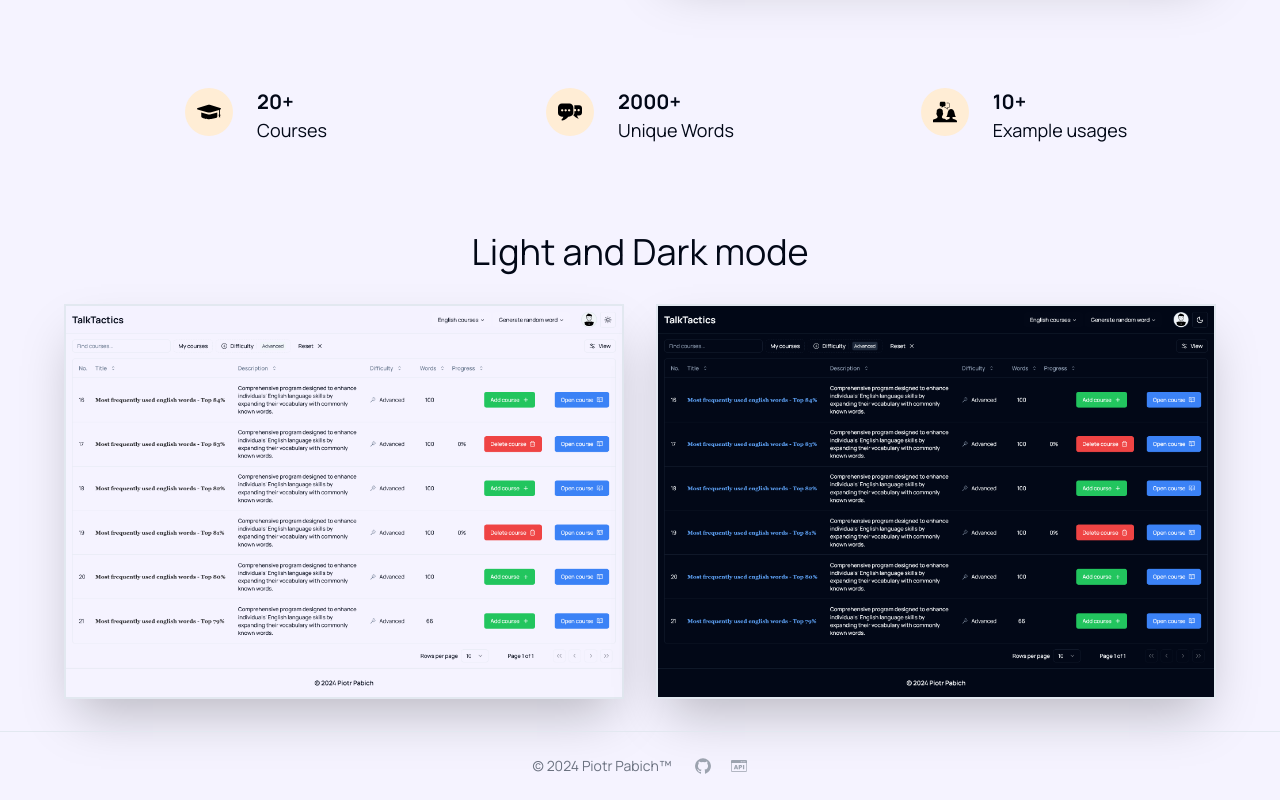
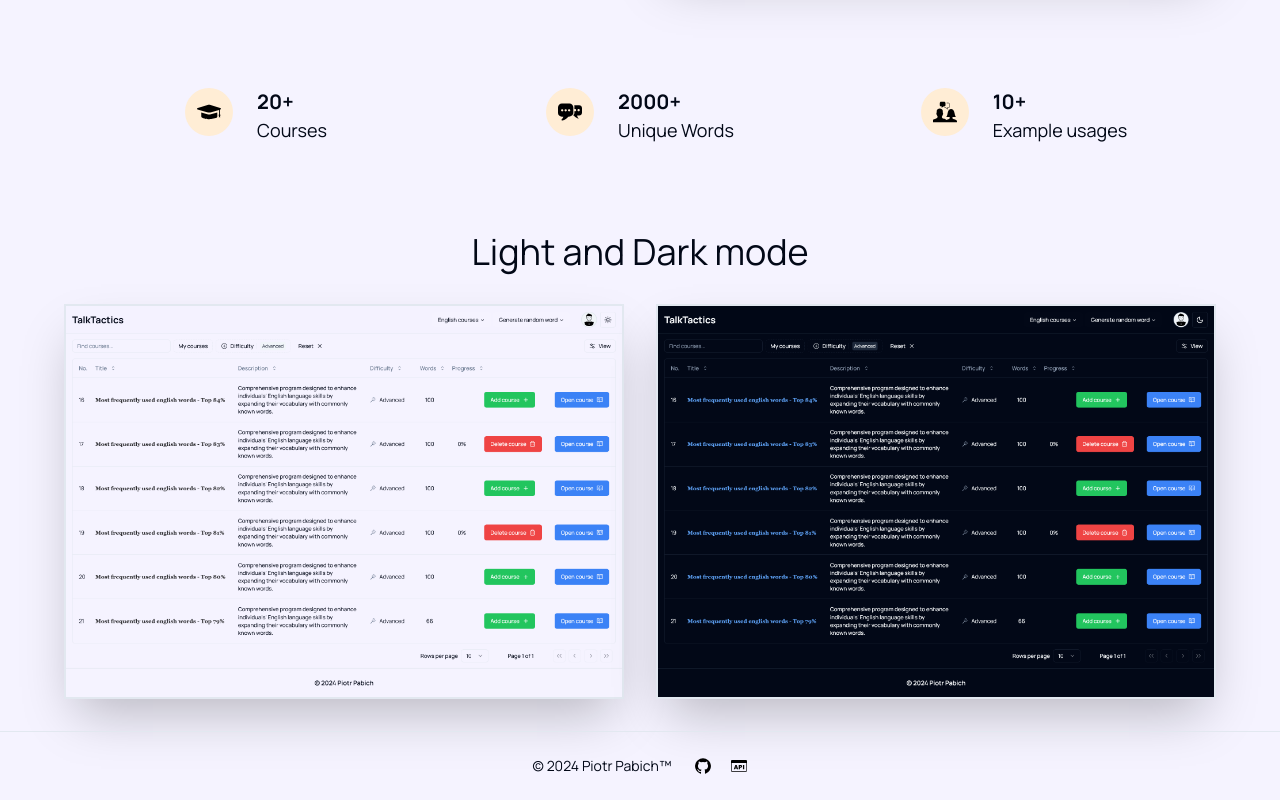
Before and after one commit to PiotrPabichCode/talk-tactics-frontend-nextjs, a Next.js app: page / in a window 1280 px wide. Shown: the part 509-1309 px from the top of the page. Built offline with nearby package versions, Linux system fonts and the light colour scheme; no server answers; what assert would draw is missing.

Commit message:
feat(footer): Added repository links to footer

```diff
--- a/src/app/(public)/auth/_components/login-form.tsx
+++ b/src/app/(public)/auth/_components/login-form.tsx
@@ -58,7 +58,7 @@ export function LoginForm({ toggleVariant }: { toggleVariant: () => void }) {
             </CardDescription>
           </CardHeader>
           <CardContent className='grid gap-4'>
-            <div className='grid md:grid-cols-2 gap-6'>
+            {/* <div className='grid md:grid-cols-2 gap-6'>
               <Button variant='outline'>
                 <Icons.gitHub className='mr-2 h-4 w-4' />
                 Github
@@ -67,7 +67,7 @@ export function LoginForm({ toggleVariant }: { toggleVariant: () => void }) {
                 <Icons.google className='mr-2 h-4 w-4' />
                 Google
               </Button>
-            </div>
+            </div> */}
             <div className='relative'>
               <div className='absolute inset-0 flex items-center'>
                 <span className='w-full border-t' />
--- a/src/components/footer.tsx
+++ b/src/components/footer.tsx
@@ -9,44 +9,30 @@ export function Footer() {
     //     </p>
     //   </Link>
     // </footer>
-    <footer className='px-4 py-6 mt-auto shadow-sm border-t md:flex md:items-center md:justify-center gap-6'>
-      <span className='text-sm text-gray-500 dark:text-gray-300 sm:text-center'>
+    <footer className='px-4 py-6 mt-auto shadow-sm border-t flex flex-col md:flex-row items-center justify-center md:gap-6'>
+      <span className='text-sm text-semibold text-current'>
         <Link href='https://www.piotrpabich.com/projects/TalkTactics'>
           © 2024 Piotr Pabich™
         </Link>
       </span>
-      <div className='flex mt-4 sm:justify-center md:mt-0 space-x-5 rtl:space-x-reverse'>
-        <Link
-          href='https://github.com/PiotrPabichCode/talk-tactics-frontend-nextjs'
-          className='text-gray-400 hover:text-gray-900 dark:hover:text-white'>
+      <div className='flex mt-4 sm:justify-center items-center md:mt-0 space-x-5 rtl:space-x-reverse'>
+        <Link href='https://github.com/PiotrPabichCode/talk-tactics-frontend-nextjs'>
           <svg
-            className='w-4 h-4'
+            className='w-4 h-4 dark:hover:fill-blue-800 hover:fill-blue-800 fill-black dark:fill-white'
             aria-hidden='true'
             xmlns='http://www.w3.org/2000/svg'
-            fill='currentColor'
             viewBox='0 0 20 20'>
-            <path
-              fillRule='evenodd'
-              d='M10 .333A9.911 9.911 0 0 0 6.866 19.65c.5.092.678-.215.678-.477 0-.237-.01-1.017-.014-1.845-2.757.6-3.338-1.169-3.338-1.169a2.627 2.627 0 0 0-1.1-1.451c-.9-.615.07-.6.07-.6a2.084 2.084 0 0 1 1.518 1.021 2.11 2.11 0 0 0 2.884.823c.044-.503.268-.973.63-1.325-2.2-.25-4.516-1.1-4.516-4.9A3.832 3.832 0 0 1 4.7 7.068a3.56 3.56 0 0 1 .095-2.623s.832-.266 2.726 1.016a9.409 9.409 0 0 1 4.962 0c1.89-1.282 2.717-1.016 2.717-1.016.366.83.402 1.768.1 2.623a3.827 3.827 0 0 1 1.02 2.659c0 3.807-2.319 4.644-4.525 4.889a2.366 2.366 0 0 1 .673 1.834c0 1.326-.012 2.394-.012 2.72 0 .263.18.572.681.475A9.911 9.911 0 0 0 10 .333Z'
-              clipRule='evenodd'
-            />
+            <path d='M10 .333A9.911 9.911 0 0 0 6.866 19.65c.5.092.678-.215.678-.477 0-.237-.01-1.017-.014-1.845-2.757.6-3.338-1.169-3.338-1.169a2.627 2.627 0 0 0-1.1-1.451c-.9-.615.07-.6.07-.6a2.084 2.084 0 0 1 1.518 1.021 2.11 2.11 0 0 0 2.884.823c.044-.503.268-.973.63-1.325-2.2-.25-4.516-1.1-4.516-4.9A3.832 3.832 0 0 1 4.7 7.068a3.56 3.56 0 0 1 .095-2.623s.832-.266 2.726 1.016a9.409 9.409 0 0 1 4.962 0c1.89-1.282 2.717-1.016 2.717-1.016.366.83.402 1.768.1 2.623a3.827 3.827 0 0 1 1.02 2.659c0 3.807-2.319 4.644-4.525 4.889a2.366 2.366 0 0 1 .673 1.834c0 1.326-.012 2.394-.012 2.72 0 .263.18.572.681.475A9.911 9.911 0 0 0 10 .333Z' />
           </svg>
           <span className='sr-only'>GitHub frontend repository</span>
         </Link>
-        <Link
-          href='https://github.com/PiotrPabichCode/talk-tactics-backend-springboot'
-          className='text-gray-400 hover:text-gray-900 dark:hover:text-white'>
+        <Link href='https://github.com/PiotrPabichCode/talk-tactics-backend-springboot'>
           <svg
-            className='w-4 h-4'
+            className='w-4 h-4 fill-black dark:fill-white dark:hover:fill-blue-800 hover:fill-blue-800'
             aria-hidden='true'
             xmlns='http://www.w3.org/2000/svg'
-            fill='currentColor'
             viewBox='0 0 122.88 91.26'>
-            <path
-              fillRule='evenodd'
-              d='M8.32,0h106.24c4.58,0,8.32,3.74,8.32,8.32v74.62c0,4.57-3.74,8.32-8.32,8.32H8.32C3.74,91.26,0,87.51,0,82.94 V8.32C0,3.74,3.74,0,8.32,0L8.32,0z M43.7,64.74H32.8l-1.57,5.14H21.4l11.73-31.16h10.54l11.68,31.16H45.26L43.7,64.74L43.7,64.74z M41.67,58l-3.4-11.2L34.85,58H41.67L41.67,58z M59.15,38.72h16.02c3.49,0,6.1,0.83,7.84,2.49c1.73,1.66,2.6,4.03,2.6,7.09 c0,3.15-0.95,5.61-2.84,7.38c-1.89,1.78-4.79,2.66-8.68,2.66h-5.28v11.53h-9.66V38.72L59.15,38.72z M68.81,52.03h2.37 c1.87,0,3.18-0.33,3.94-0.97c0.75-0.65,1.13-1.47,1.13-2.48c0-0.98-0.33-1.81-0.99-2.49c-0.65-0.68-1.89-1.02-3.7-1.02h-2.76V52.03 L68.81,52.03z M91.82,38.72h9.66v31.16h-9.66V38.72L91.82,38.72z M117.97,23.29H5.29v60.46c0,0.64,0.25,1.2,0.67,1.63 c0.42,0.42,0.99,0.67,1.63,0.67h108.04c0.64,0,1.2-0.25,1.63-0.67c0.43-0.43,0.67-0.99,0.67-1.63V23.29H117.97L117.97,23.29z M106.64,9.35c2.27,0,4.11,1.84,4.11,4.11c0,2.27-1.84,4.11-4.11,4.11c-2.27,0-4.11-1.84-4.11-4.11 C102.54,11.19,104.38,9.35,106.64,9.35L106.64,9.35z M78.8,9.35c2.27,0,4.11,1.84,4.11,4.11c0,2.27-1.84,4.11-4.11,4.11 c-2.27,0-4.11-1.84-4.11-4.11C74.69,11.19,76.53,9.35,78.8,9.35L78.8,9.35z M92.72,9.35c2.27,0,4.11,1.84,4.11,4.11 c0,2.27-1.84,4.11-4.11,4.11c-2.27,0-4.11-1.84-4.11-4.11C88.61,11.19,90.45,9.35,92.72,9.35L92.72,9.35z"'
-              clipRule='evenodd'
-            />
+            <path d='M8.32,0h106.24c4.58,0,8.32,3.74,8.32,8.32v74.62c0,4.57-3.74,8.32-8.32,8.32H8.32C3.74,91.26,0,87.51,0,82.94 V8.32C0,3.74,3.74,0,8.32,0L8.32,0z M43.7,64.74H32.8l-1.57,5.14H21.4l11.73-31.16h10.54l11.68,31.16H45.26L43.7,64.74L43.7,64.74z M41.67,58l-3.4-11.2L34.85,58H41.67L41.67,58z M59.15,38.72h16.02c3.49,0,6.1,0.83,7.84,2.49c1.73,1.66,2.6,4.03,2.6,7.09 c0,3.15-0.95,5.61-2.84,7.38c-1.89,1.78-4.79,2.66-8.68,2.66h-5.28v11.53h-9.66V38.72L59.15,38.72z M68.81,52.03h2.37 c1.87,0,3.18-0.33,3.94-0.97c0.75-0.65,1.13-1.47,1.13-2.48c0-0.98-0.33-1.81-0.99-2.49c-0.65-0.68-1.89-1.02-3.7-1.02h-2.76V52.03 L68.81,52.03z M91.82,38.72h9.66v31.16h-9.66V38.72L91.82,38.72z M117.97,23.29H5.29v60.46c0,0.64,0.25,1.2,0.67,1.63 c0.42,0.42,0.99,0.67,1.63,0.67h108.04c0.64,0,1.2-0.25,1.63-0.67c0.43-0.43,0.67-0.99,0.67-1.63V23.29H117.97L117.97,23.29z M106.64,9.35c2.27,0,4.11,1.84,4.11,4.11c0,2.27-1.84,4.11-4.11,4.11c-2.27,0-4.11-1.84-4.11-4.11 C102.54,11.19,104.38,9.35,106.64,9.35L106.64,9.35z M78.8,9.35c2.27,0,4.11,1.84,4.11,4.11c0,2.27-1.84,4.11-4.11,4.11 c-2.27,0-4.11-1.84-4.11-4.11C74.69,11.19,76.53,9.35,78.8,9.35L78.8,9.35z M92.72,9.35c2.27,0,4.11,1.84,4.11,4.11 c0,2.27-1.84,4.11-4.11,4.11c-2.27,0-4.11-1.84-4.11-4.11C88.61,11.19,90.45,9.35,92.72,9.35L92.72,9.35z"' />
           </svg>
           <span className='sr-only'>GitHub backend repository</span>
         </Link>
--- a/src/components/user-nav.tsx
+++ b/src/components/user-nav.tsx
@@ -63,10 +63,12 @@ export default function UserNav() {
               <DropdownMenuShortcut>⇧⌘P</DropdownMenuShortcut>
             </DropdownMenuItem>
           </Link>
-          <DropdownMenuItem>
-            Settings
-            <DropdownMenuShortcut>⌘S</DropdownMenuShortcut>
-          </DropdownMenuItem>
+          <Link href={'/profile/preferences'}>
+            <DropdownMenuItem>
+              Settings
+              <DropdownMenuShortcut>⌘S</DropdownMenuShortcut>
+            </DropdownMenuItem>
+          </Link>
         </DropdownMenuGroup>
         <DropdownMenuSeparator />
         <DropdownMenuItem
--- a/src/lib/react-query-client-provider.tsx
+++ b/src/lib/react-query-client-provider.tsx
@@ -24,7 +24,7 @@ export const ReactQueryClientProvider = ({
   return (
     <QueryClientProvider client={queryClient}>
       {children}
-      <ReactQueryDevtools />
+      {/* <ReactQueryDevtools /> */}
     </QueryClientProvider>
   );
 };
```
